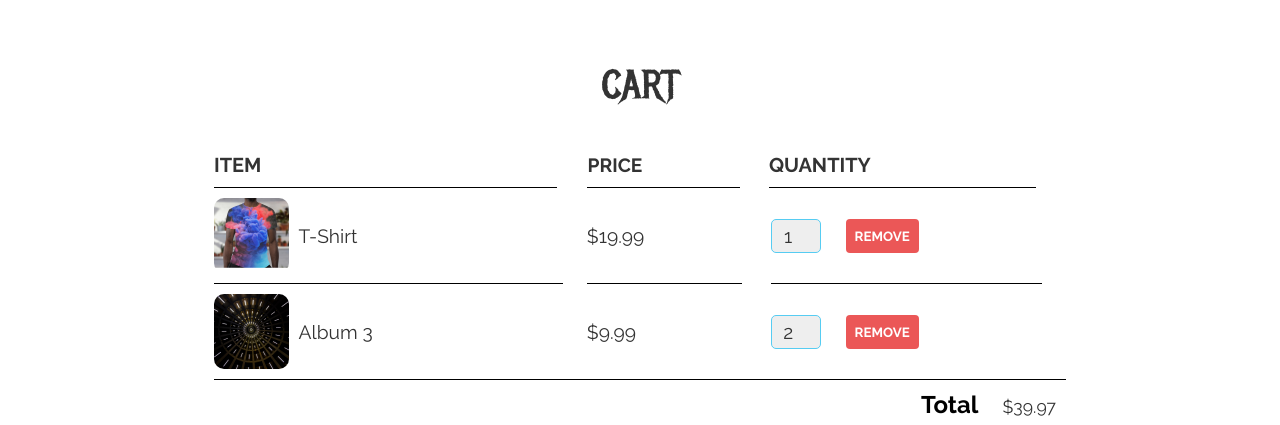
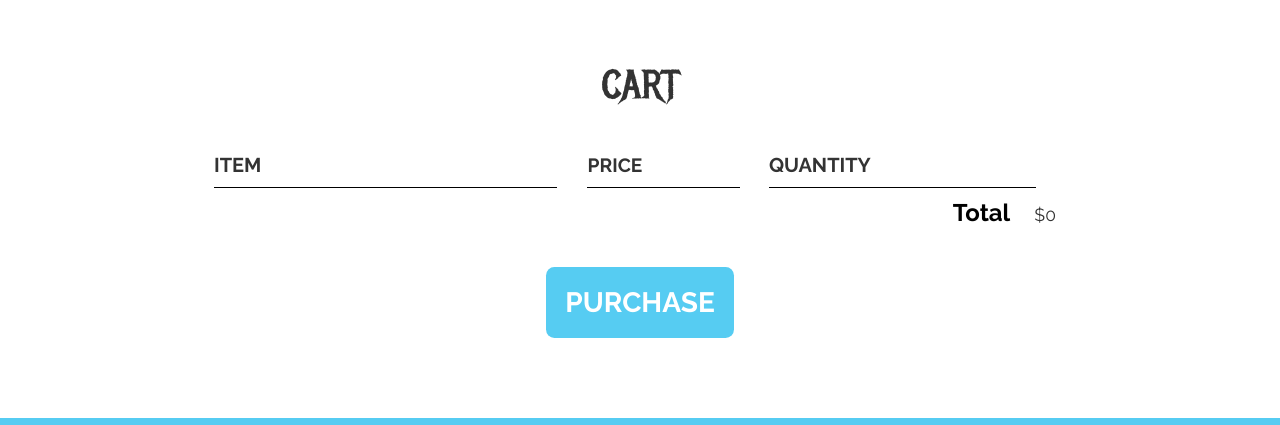
Before and after one commit to Pious726/TM_CSET110_GENERICS, a plain HTML site: page store.html in a window 1280 px wide. Shown: the part 1610-2035 px from the top of the page. Drawn offline with Linux system fonts and the light colour scheme; files whose address does not match are found by name.

Commit message:
Fixed total change on add and quantity increase as well remove button on added items

```diff
--- a/index.js
+++ b/index.js
@@ -45,12 +45,20 @@ function addToCartClicked(event) {
     let price = shopItem.getElementsByClassName('shop-item-price')[0].innerText;
     let imageSrc = shopItem.getElementsByClassName('shop-item-image')[0].src;
     addItemToCart(title, price, imageSrc);
+    updateTotal();
 }
 
 function addItemToCart(title, price, imageSrc) {
     let cartRow = document.createElement("div");
     cartRow.classList.add("cart-row");
     let cartItems = document.getElementsByClassName("cart-items")[0];
+    let cartItemNames = cartItems.getElementsByClassName("cart-item-title");
+    for (let i = 0; i < cartItemNames.length; i++) {
+        if (cartItemNames[i].innerText == title) {
+            alert("This item is already in the cart.");
+            return;
+        }
+    }
     let cartRowContents = `
     <div class="cart-item cart-column">
         <img class="cart-item-image" src="${imageSrc}" width="100" height="100">
@@ -63,6 +71,8 @@ function addItemToCart(title, price, imageSrc) {
     </div>`
     cartRow.innerHTML = cartRowContents;
     cartItems.append(cartRow);
+    cartRow.getElementsByClassName("btn-danger")[0].addEventListener('click', removeCartItem);
+    cartRow.getElementsByClassName("cart-quantity-input")[0].addEventListener("change", quantityChanged);
 }
 
 function updateTotal() {
--- a/store.html
+++ b/store.html
@@ -83,32 +83,10 @@
                 <span class="cart-quantity cart-header cart-column">QUANTITY</span>
             </div>
             <div class="cart-items">
-                <div class="cart-row">
-                    <div class="cart-item cart-column">
-                        <img class="cart-item-image" src="Images/Shirt.png" width="100" height="100">
-                        <span class="cart-item-title">T-Shirt</span>
-                    </div>
-                    <span class="cart-price cart-column">$19.99</span>
-                    <div class="cart-quantity cart-column">
-                        <input class="cart-quantity-input" type="number" value="1">
-                        <button class="btn btn-danger" type="button">REMOVE</button>
-                    </div>
-                </div>
-                <div class="cart-row">
-                    <div class="cart-item cart-column">
-                        <img class="cart-item-image" src="Images/Album 3.png" width="100" height="100">
-                        <span class="cart-item-title">Album 3</span>
-                    </div>
-                    <span class="cart-price cart-column">$9.99</span>
-                    <div class="cart-quantity cart-column">
-                        <input class="cart-quantity-input" type="number" value="2">
-                        <button class="btn btn-danger" type="button">REMOVE</button>
-                    </div>
-                </div>
             </div>
             <div class="cart-total">
                 <strong class="cart-total-title">Total</strong>
-                <span class="cart-total-price">$39.97</span>
+                <span class="cart-total-price">$0</span>
             </div>
             <button class="btn btn-primary btn-purchase" type="button">PURCHASE</button>
         </section>
```
